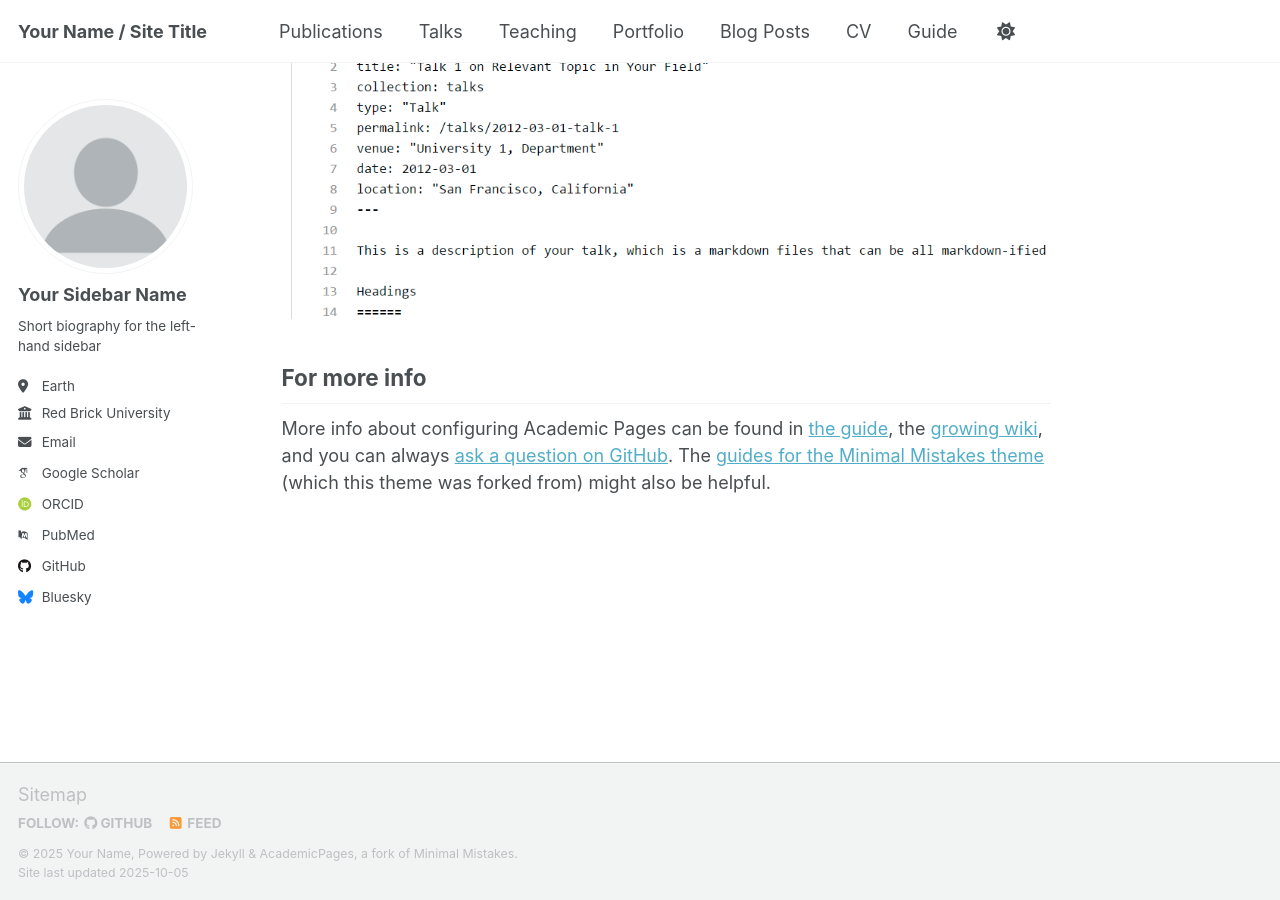
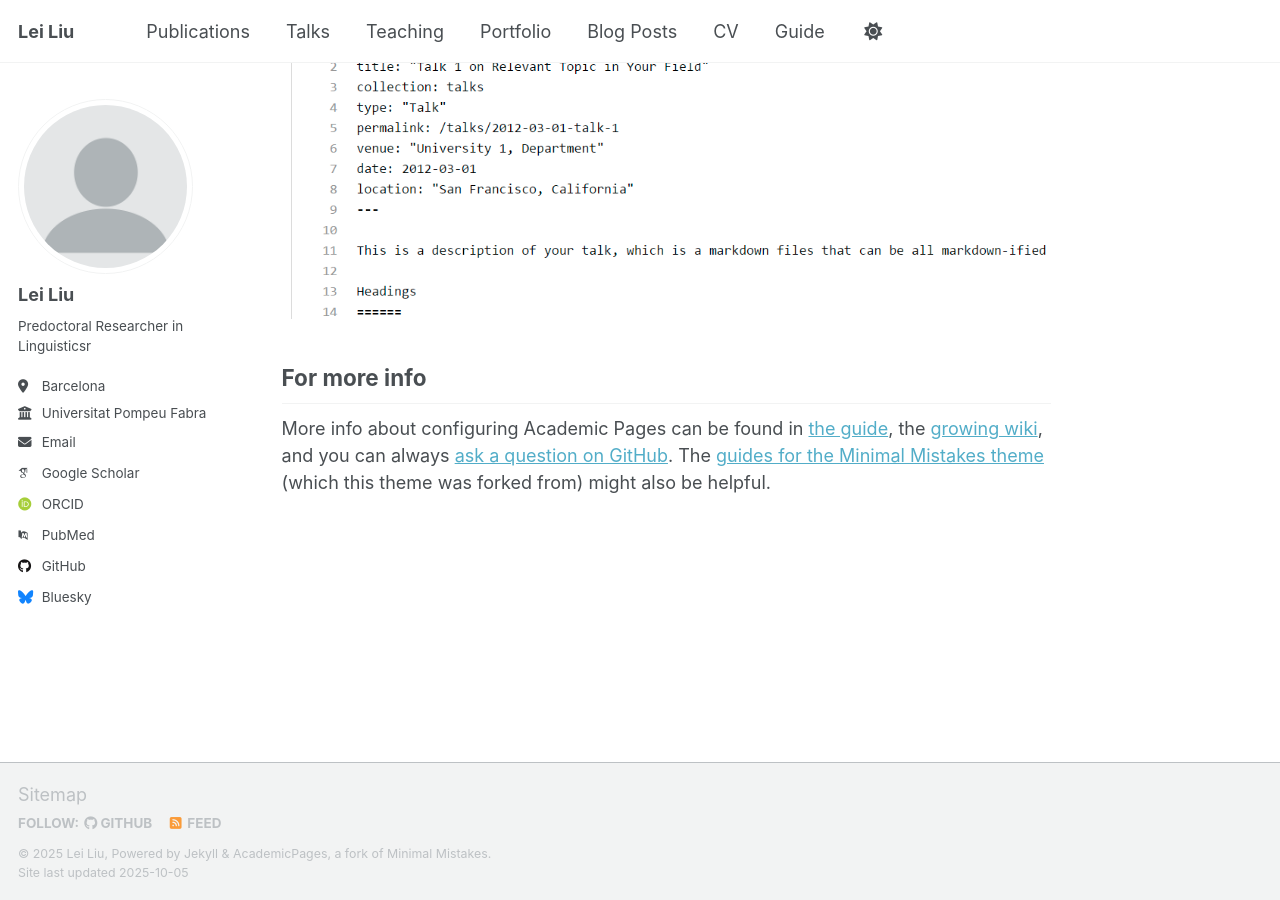
Before and after one commit to PabloLiu/leiliu.github.io, a Jekyll site: the page built from _pages/about.md, in a window 1280 px wide and 900 px high, scrolled down 2880 px. Built offline with Jekyll 4.4.1, drawn with Linux system fonts in a browser that asks for light colours; some web fonts are replaced; a script that is not in the unit is left out.

Commit message:
Update _config.yml

```diff
--- a/_config.yml
+++ b/_config.yml
@@ -9,14 +9,14 @@
 # Basic Site Settings
 locale                   : "en-US"
 site_theme               : "default" # Currently available options are "default", "air"
-title                    : "Your Name / Site Title"
+title                    : "Lei Liu"
 title_separator          : "-"
-name                     : &name "Your Name"
-description              : &description "Your Name's academic portfolio"   # Update this with a general description of your site, this is the default if not overridden by a page
-url                      : https://academicpages.github.io # The base hostname & protocol for your site e.g. "https://[your GitHub username].github.io",
+name                     : &name "Lei Liu"
+description              : &description "Predoctoral Researcher in Linguistics"   # Update this with a general description of your site, this is the default if not overridden by a page
+url                      : https://leiliu.github.io # The base hostname & protocol for your site e.g. "https://[your GitHub username].github.io",
                                                            # or if you already have some other page hosted on Github then use "https://[your GitHub username].github.io/[Your Repo Name]"
 baseurl                  : "" # the subpath of your site, e.g. "/blog"
-repository               : "academicpages/academicpages.github.io"
+repository               : "leiliu.github.io"
 
 # Site Author - The following control what appear as part of the author content on the side bar.
 #               If a field is blank the icon and link will not appear, otherwise it will be shown.
@@ -24,11 +24,11 @@ repository               : "academicpages/academicpages.github.io"
 author:
   # Biographic information
   avatar           : "profile.png"
-  name             : "Your Sidebar Name"
+  name             : "Lei Liu"
   pronouns         : # example: "she/her"
-  bio              : "Short biography for the left-hand sidebar"
-  location         : "Earth"
-  employer         : "Red Brick University"
+  bio              : "Predoctoral Researcher in Linguisticsr"
+  location         : "Barcelona"
+  employer         : "Universitat Pompeu Fabra"
   uri              : # URL
   email            : "none@example.org"
 
```
